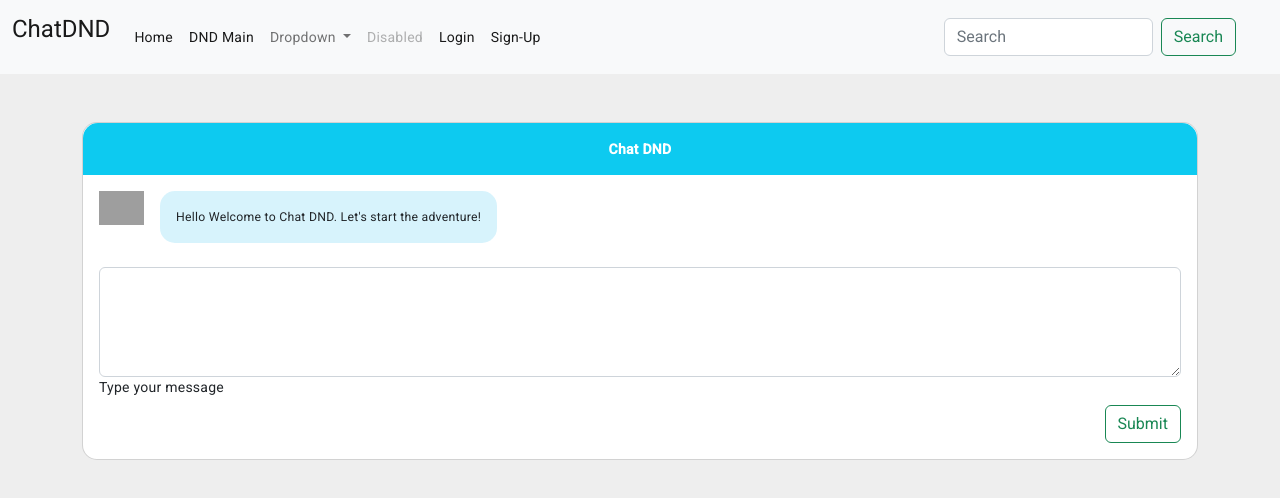
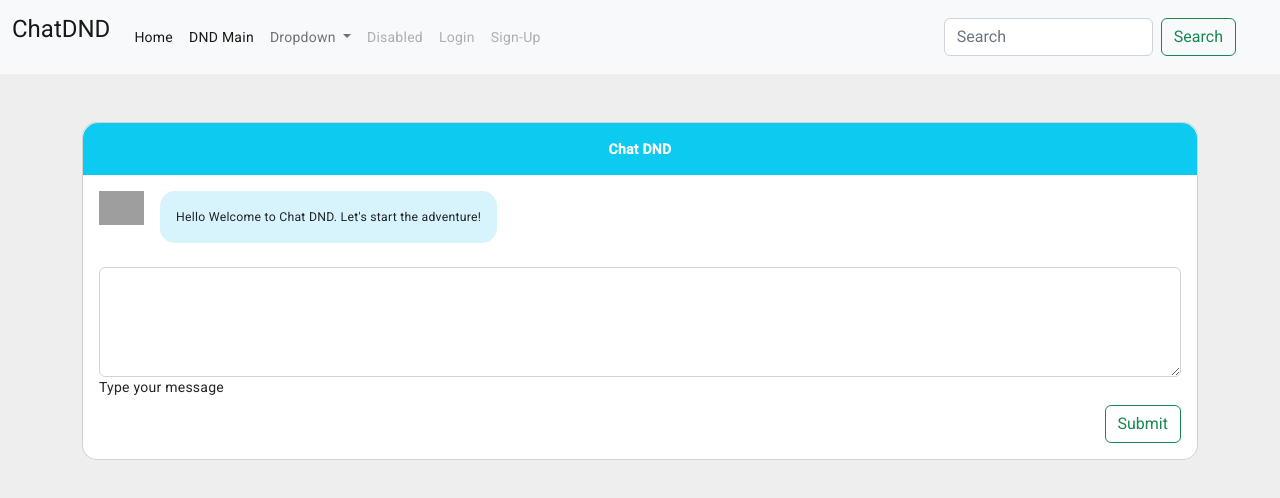
Before and after one commit to luke1212/chat-dnd, an Angular app: page / in a window 1280 px wide. Shown: the top 498 px of the page. Built offline with nearby package versions, Linux system fonts and the light colour scheme; grey boxes are pictures that could not be loaded.

Commit message:
Disabled Signup and Login Page

```diff
--- a/src/app/header/header.component.html
+++ b/src/app/header/header.component.html
@@ -50,12 +50,12 @@
           >
         </li>
         <li class="nav-item">
-          <a class="nav-link active" aria-current="page" routerLink="/login"
+          <a class="nav-link disabled" aria-current="page" routerLink="/login"
             >Login</a
           >
         </li>
         <li class="nav-item">
-          <a class="nav-link active" aria-current="page" routerLink="/signup"
+          <a class="nav-link disabled" aria-current="page" routerLink="/signup"
             >Sign-Up</a
           >
         </li>
```
